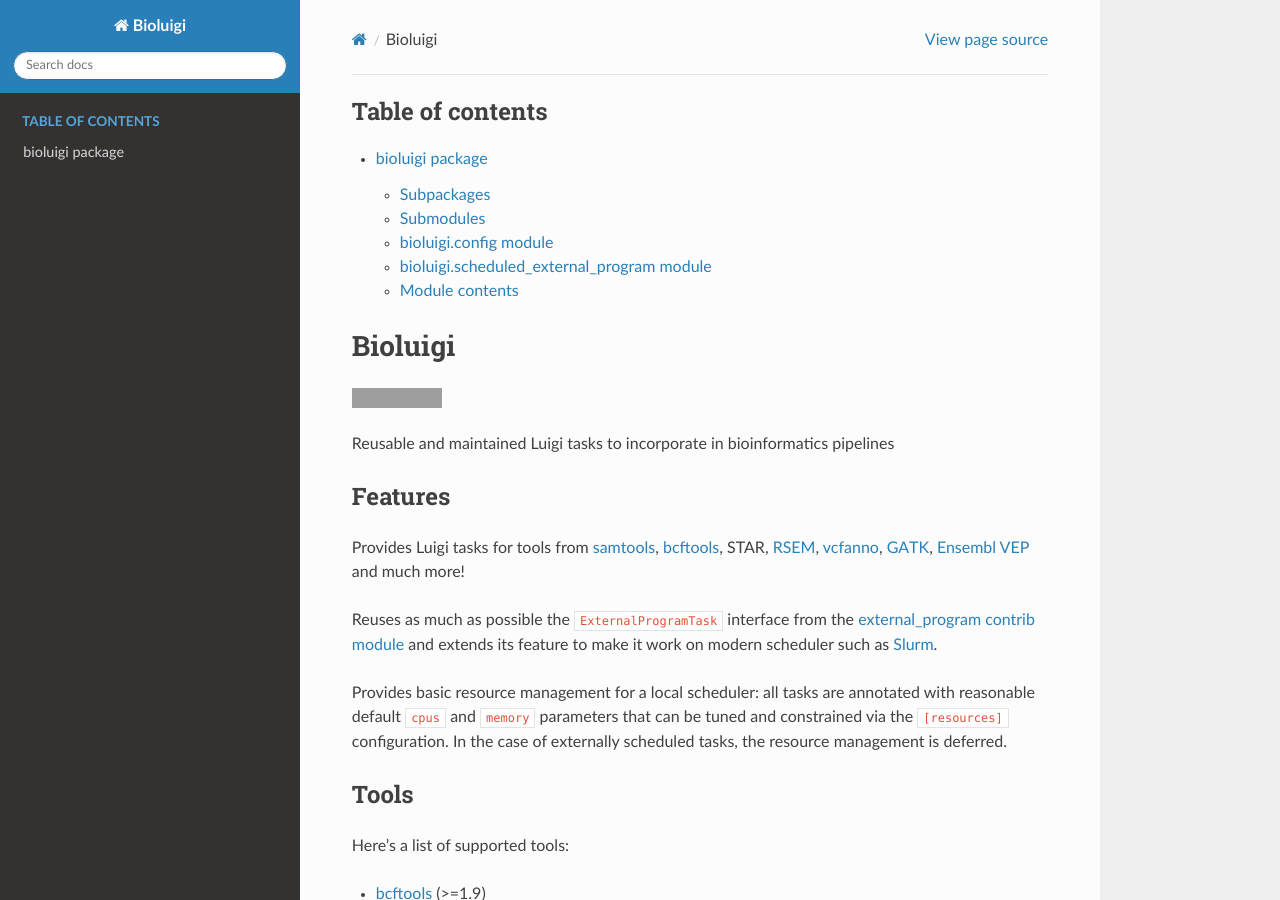
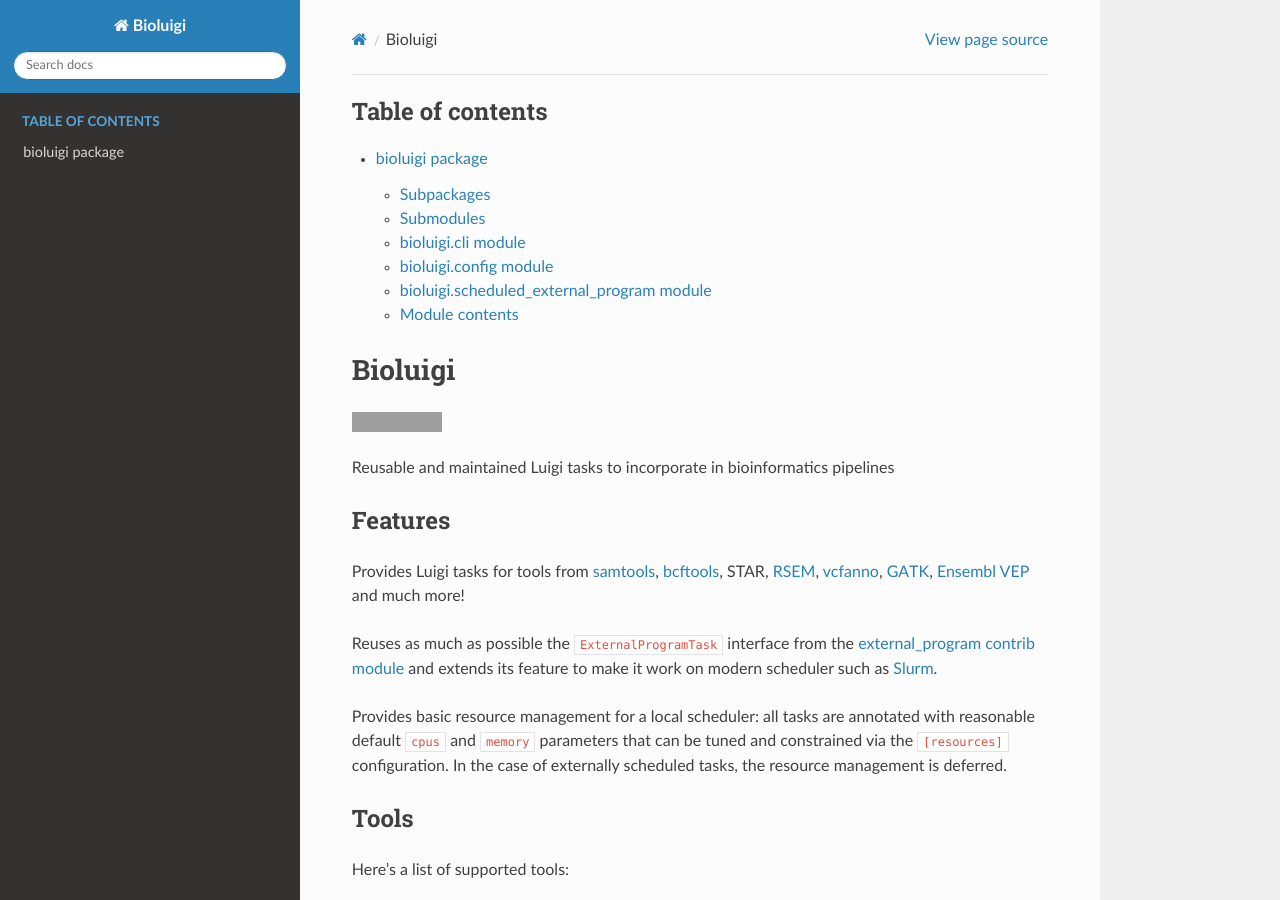
Before and after one commit to PavlidisLab/bioluigi, a Sphinx documentation site: the page built from docs/index.rst, in a window 1280 px wide and 900 px high. Built offline with Sphinx 7.4.7 and the Read the Docs theme 2.0.0, drawn with Linux system fonts in a browser that asks for light colours; pages that are not in the unit, such as notebooks, are missing from menus; grey boxes are pictures that could not be loaded.

```diff
--- a/docs/api/bioluigi.rst
+++ b/docs/api/bioluigi.rst
@@ -10,6 +10,14 @@ Subpackages
 
 Submodules
 ----------
+
+bioluigi.cli module
+-------------------
+
+.. automodule:: bioluigi.cli
+   :members:
+   :undoc-members:
+   :show-inheritance:
 
 bioluigi.config module
 ----------------------
```
